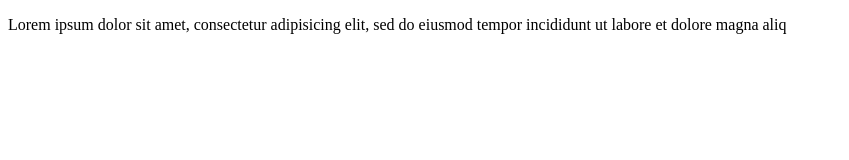
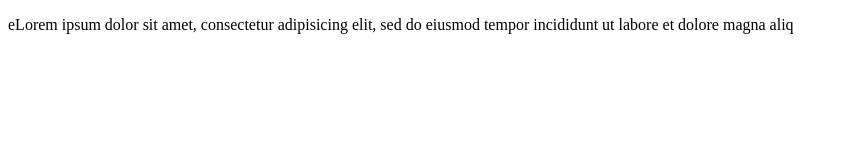
Before and after one commit to codexjoshy/class1903WE, a plain HTML site: page index.html in a window 1280 px wide. Shown: the whole page, without its empty margins (0-849 px from the left). Drawn offline with Linux system fonts and the light colour scheme.

Commit message:
updated index

```diff
--- a/index.html
+++ b/index.html
@@ -6,7 +6,7 @@
 </head>
 <body>
 	<p>
-		Lorem ipsum dolor sit amet, consectetur adipisicing elit, sed do eiusmod
+		eLorem ipsum dolor sit amet, consectetur adipisicing elit, sed do eiusmod
 		tempor incididunt ut labore et dolore magna aliq
 	</p>
 </body>
```
